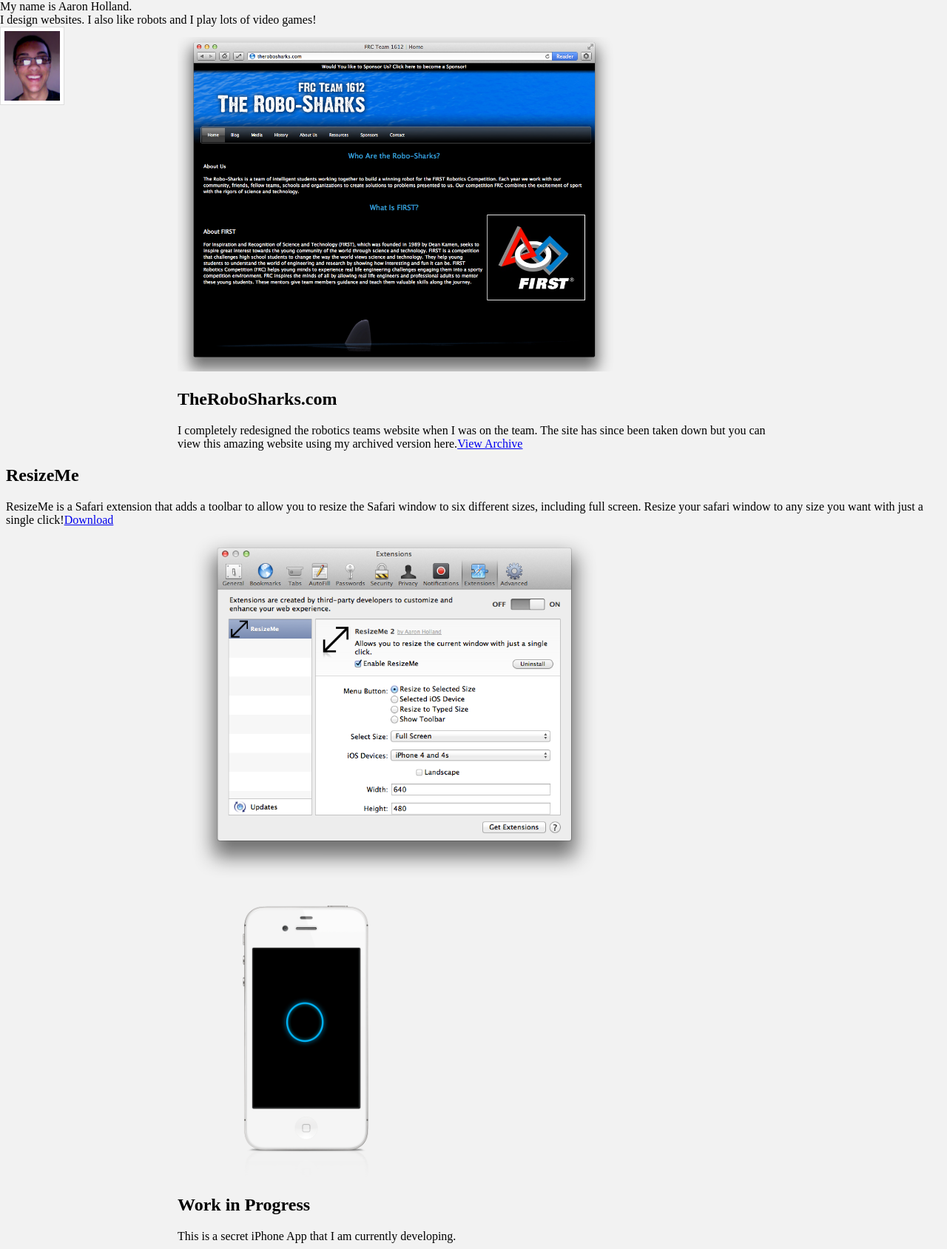
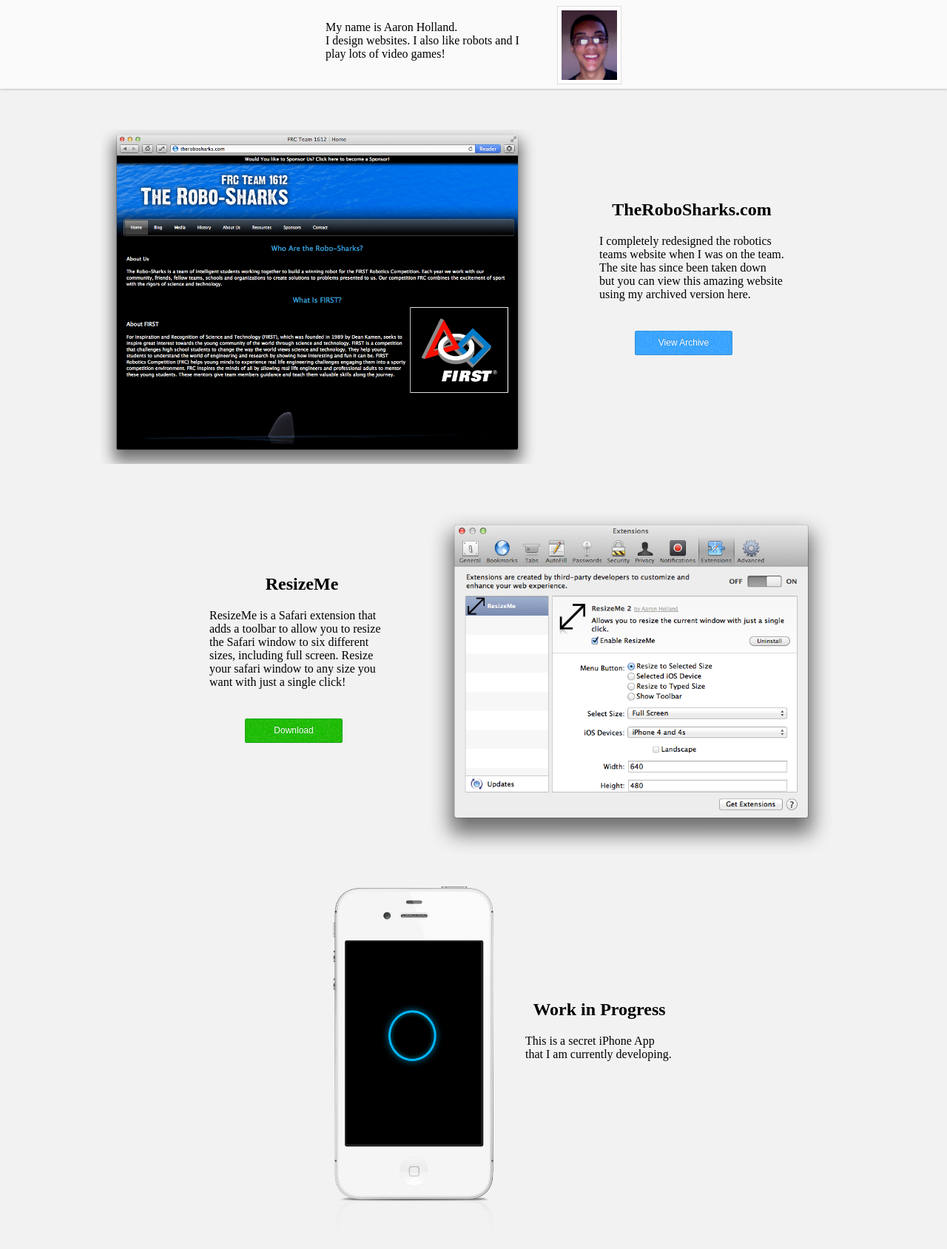
Before and after one commit to aaronholla/Portfolio, a PHP site: page / in a window 1280 px wide. Shown: the whole page at 74% size. After the commit the page ends 1623 px from the top, so only its background shows below. Run offline with PHP 8.4, Linux system fonts and the light colour scheme; some libraries are stand-ins or nearby versions.

Commit message:
Styling Changes
-Changed Style to match the new layout
-Added Textures for buttons

```diff
--- a/css/style.css
+++ b/css/style.css
@@ -2,15 +2,15 @@ html, body{
 	padding:0;
 	background:#F2F2F2;
 	z-index:0;
-	min-width:320px;
+	min-width:1280px;
+}
+h2{
+	text-align:center;
 }
 #content{
 	z-index:1;
-	margin-top:50px;
+	margin-top:150px;
 	text-align:left;
-}
-#container{
-	width:100%;
 }
 #masthead{
 	width:100%;
@@ -19,9 +19,9 @@ html, body{
 	left:0;
 	position:fixed;
 }
-#masthead .nav{
+#masthead .background{
 	position:absolute;
-	height:50px;
+	height:120px;
 	width:100%;
 	background:#FAFAFA;
 	z-index:5;
@@ -34,98 +34,120 @@ html, body{
 
 
 }
-#masthead .nav ul{
-	list-style-type:none;
-	padding:0;
-	margin:0;
-	position:relative;
-	height:50px;
-	z-index:10;
-	width:300px;
-	margin-top:0px;
-	margin:auto;
-}
-#masthead .nav ul li{
-	float:left;
-}
-#masthead .nav ul li a{
-	color:#333333;
-	text-decoration:none;
-	text-align:center;
-	padding-top:15px;
-	height:35px;
-	display:block;
-	width:100px;
-}
-#masthead .nav ul li a:hover{
-	cursor: pointer;
-}
-.current{
-	box-shadow: inset 0 -5px 0 -1px #35A2FF;
-	-webkit-box-shadow: inset 0 -5px 0 -1px #35A2FF;
-	-moz-box-shadow: inset 0 -5px 0 -1px #35A2FF;
-}
-.current a:hover{
-	box-shadow: inset 0 -5px 0 -1px #35A2FF;
-	-webkit-box-shadow: inset 0 -5px 0 -1px #35A2FF;
-	-moz-box-shadow: inset 0 -5px 0 -1px #35A2FF;
-}
-.taps{
-	max-width:800px;
-	margin:auto;
-}
-.resizeme{
-	max-width:800px;
-	margin:auto;
-}
-.robotics{
-	max-width:800px;
-	margin:auto;
-}
-.taps img{
-	margin-left:75px;
-}
-.taps-details{
-	position:absolute;
-	margin-top:-400px;
-	margin-left:420px;
-	padding-top:10px;
-	width:200px;
-	height:25px;
-	background:#DDDDDD;
-	border:solid 1px hsla(211,79%,6%,.1);
-	border-radius:5px;
-	text-align:center;
-	box-shadow: 0 2px 2px hsla(211,79%,6%,.1),
-	              0 0 2px hsla(211,79%,6%,.15);
-	-webkit-box-shadow: 0 2px 2px hsla(211,79%,6%,.1),
-				  0 0 2px hsla(211,79%,6%,.15);
-	-moz-box-shadow: 0 2px 2px hsla(211,79%,6%,.1),
-				  0 0 2px hsla(211,79%,6%,.15);
+#avatar{
+	float:right;
+	margin-right:50px;
 }
 #avatar img{
 	padding:5px;
 	background:#FFFFFF;
 	border:1px solid #DDDDDD;
 }
-#contact{
+.aboutme{
+	padding-top:8px;
 	margin:auto;
-	width:400px;
+	width:500px;
 }
-#contact form{
-	margin:10px;
+#bio{
+	padding-top:20px;
+	margin-left:50px;
+	width:265px;
+	float:left;
 }
-#contact textarea{
-	margin-top:5px;
-	resize:none;
-	word-wrap:normal;
-	font-size:12px;
+#container{
+	padding-top:25px;
 	width:100%;
-	height:200px;
 }
-#contact button{
-	margin-top:10px;
-	margin-left:160px;
-	width:75px;
-	height:30px;
+.taps{
+	max-width:1024px;
+	margin:auto;
 }
+.taps img{
+	margin-left:-100px;
+}
+#taps-details{
+	float:right;
+	padding-top:175px;
+	margin-right:250px;
+	width:200px;
+}
+.resizeme{
+	max-width:1024px;
+	margin:auto;
+	padding-bottom:150px;
+}
+.resizeme img{
+	float:right;
+}
+.robotics{
+	max-width:1024px;
+	margin:auto;
+	padding-bottom:50px;
+}
+#right{
+	float:right;
+	padding-top:75px;
+	margin-right:100px;
+	width:250px;
+}
+#left{
+	float:left;
+	padding-top:75px;
+	padding-bottom:250px;
+	margin-left:275px;
+	width:250px;
+}
+.robotics-button {
+	background: url(/img/robotics-button.jpg) ;
+	text-decoration:none;
+	text-align:center;
+	width:100px;
+	height:20px;
+	padding:8px 15px 3px 15px;
+	float:right;
+	margin-top:40px;
+	margin-right: 70px;
+	color:#FFFFFF;
+	font:normal 12px Arial,Helvetica,Sans-Serif;
+	text-shadow:0 -1px 0 rgba(0, 0, 0, 0.2);
+	cursor: pointer;
+	border: 1px solid transparent;
+	border-color: hsla(210,54%,20%,.15) hsla(210,54%,20%,.17) hsla(210,54%,20%,.2);
+	border-radius: 2.5px;
+}
+.robotics-button:hover {
+	background-color: #469638;
+	box-shadow: 0 0 1px 2px hsla(211,79%,6%,.05);
+	border-color: hsla(210,54%,20%,.15) hsla(210,54%,20%,.17) hsla(210,54%,20%,.2);
+}
+.robotics-button:hover:active {
+	box-shadow: 0 1px 1px hsla(211,79%,6%,.1) inset,
+	              0 0 1px hsla(211,79%,6%,.15) inset;
+}
+.resizeme-button {
+	background: url(/img/resizeme-button.jpg) ;
+	text-decoration:none;
+	text-align:center;
+	width:100px;
+	height:20px;
+	padding:8px 15px 3px 15px;
+	float:right;
+	margin-top:40px;
+	margin-right: 70px;
+	color:#FFFFFF;
+	font:normal 12px Arial,Helvetica,Sans-Serif;
+	text-shadow:0 -1px 0 rgba(0, 0, 0, 0.2);
+	cursor: pointer;
+	border: 1px solid transparent;
+	border-color: hsla(210,54%,20%,.15) hsla(210,54%,20%,.17) hsla(210,54%,20%,.2);
+	border-radius: 2.5px;
+}
+.resizeme-button:hover {
+	background-color: #469638;
+	box-shadow: 0 0 1px 2px hsla(211,79%,6%,.05);
+	border-color: hsla(210,54%,20%,.15) hsla(210,54%,20%,.17) hsla(210,54%,20%,.2);
+}
+.resizeme-button:hover:active {
+	box-shadow: 0 1px 1px hsla(211,79%,6%,.1) inset,
+	              0 0 1px hsla(211,79%,6%,.15) inset;
+}
```
Also changed, not shown: img/resizeme-button.jpg (added), img/robotics-button.jpg (added).
